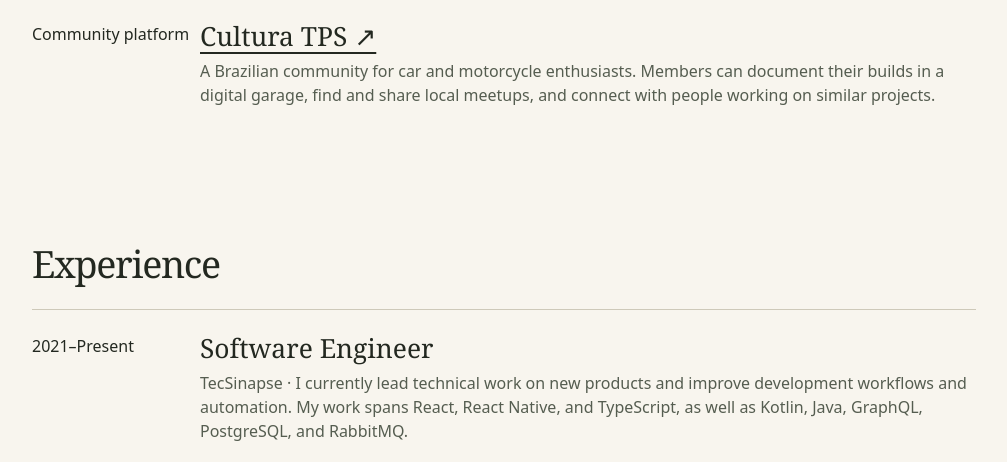
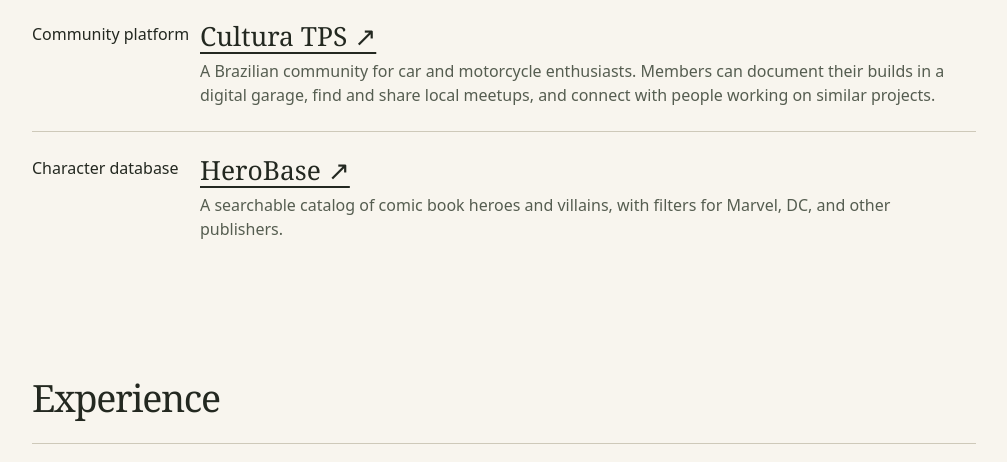
Before and after one commit to dennervidal/dennervidal.github.io, an Astro site: page / in a window 1280 px wide. Shown: the part 724-1186 px from the top of the page, without its empty margins (136-1143 px from the left). Built offline with nearby package versions, Linux system fonts and the light colour scheme; Astro itself is replaced by a stand-in of ours.

Commit message:
Add HeroBase to current projects

```diff
--- a/src/pages/index.astro
+++ b/src/pages/index.astro
@@ -24,6 +24,13 @@ const recent = (await posts()).slice(0, 5);
         <div>
           <h3 class="links"><a href="https://culturatps.com.br/">Cultura TPS ↗</a></h3>
           <p>A Brazilian community for car and motorcycle enthusiasts. Members can document their builds in a digital garage, find and share local meetups, and connect with people working on similar projects.</p>
+        </div>
+      </li>
+      <li class="entry">
+        <span>Character database</span>
+        <div>
+          <h3 class="links"><a href="https://herobase.stevens.dev.br/">HeroBase ↗</a></h3>
+          <p>A searchable catalog of comic book heroes and villains, with filters for Marvel, DC, and other publishers.</p>
         </div>
       </li>
     </ul>
```
